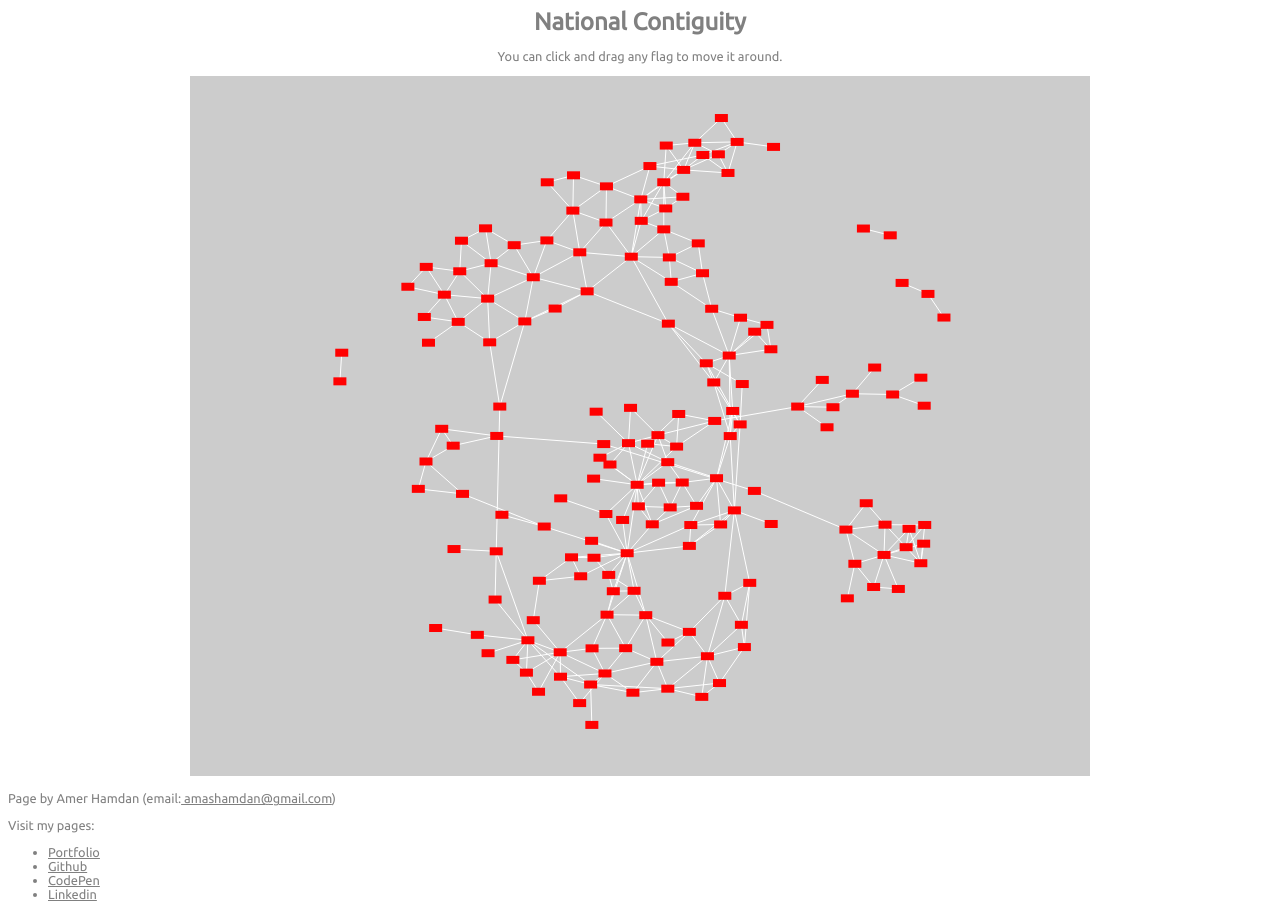
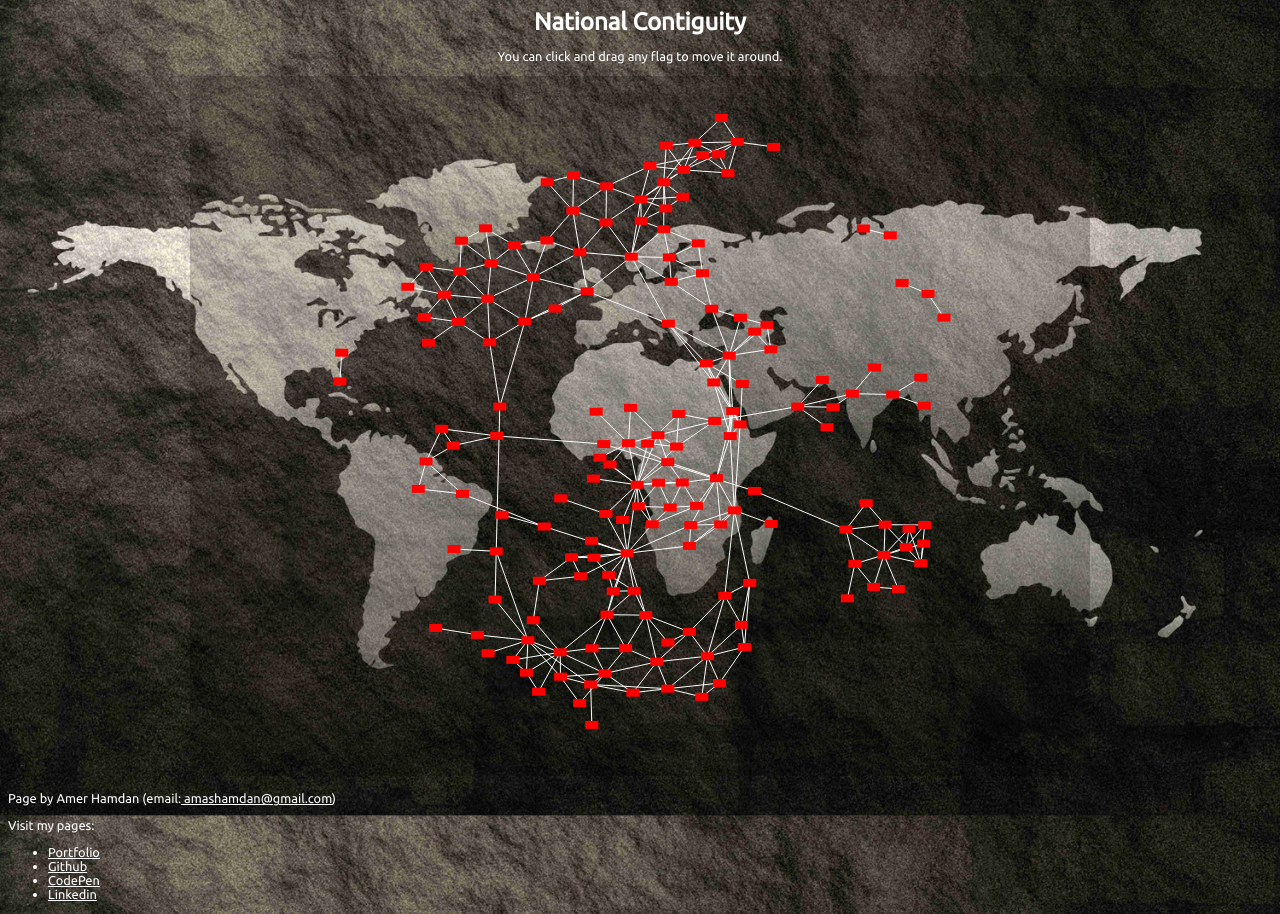
Before and after one commit to amashamdan/global-contiguity, a plain HTML site: page index.html in a window 1280 px wide. Drawn offline with Linux system fonts and the light colour scheme.

Commit message:
Style: body given a wallpaper.
cover wallpaper with fixed attachment is given to the body.

```diff
--- a/sass/screen.scss
+++ b/sass/screen.scss
@@ -1,23 +1,26 @@
 body {
 	font-family: 'Ubuntu', sans-serif;
 	text-align: center;
+	background-image: url("images/wall2.jpg");
+    background-attachment: fixed;
+    background-size: cover;
 }
 
 .title {
-	color: gray;
+	color: white;
 	margin: 0;
 }
 
 .note {
-	color: gray;
+	color: white;
 	font-size: 0.8em;
 }
 
 .footer {
 	text-align: left;
-	color: gray;
+	color: white;
 	font-size: 0.8em;
 	a {
-		color: gray;
+		color: white;
 	}
 }
```
Also changed, not shown: stylesheets/images/wall2.jpg (added), stylesheets/screen.css, 2 other files.
